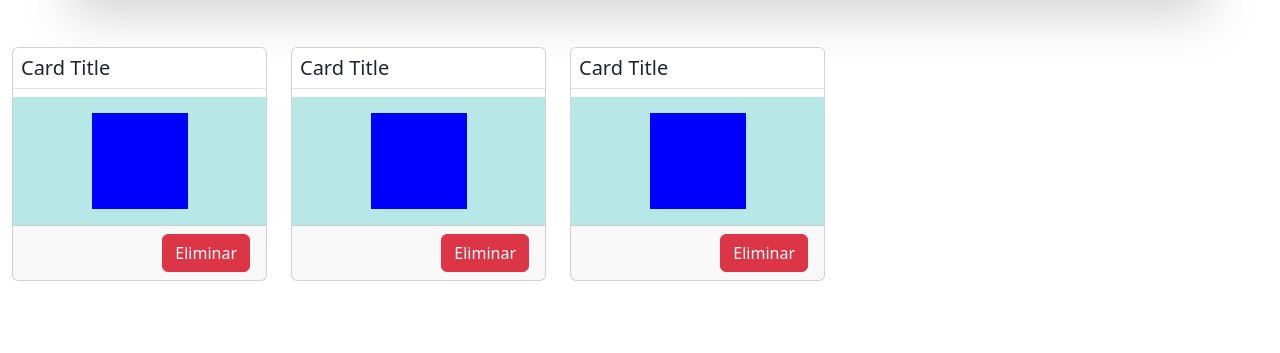
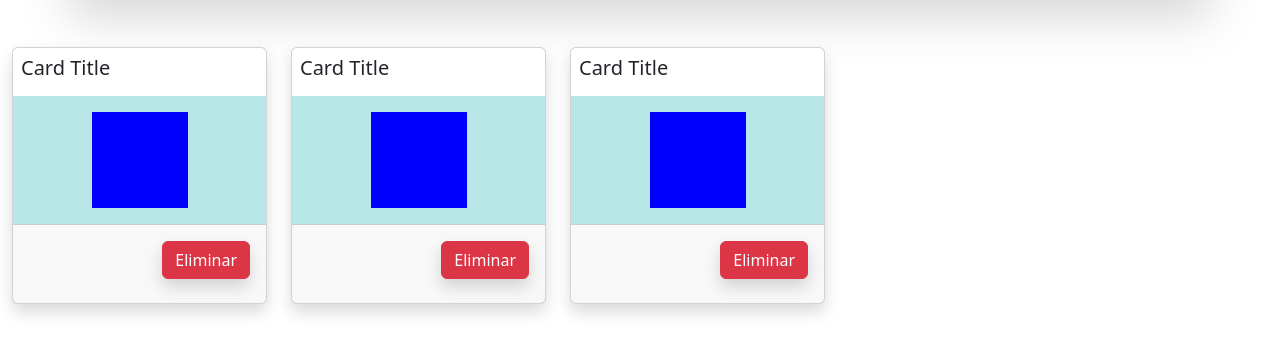
Before and after one commit to Matiassanchez18/AdministradordeColores-REACT-6, a React (Vite) app: page / in a window 1280 px wide. Shown: the part 409-762 px from the top of the page. Built offline with nearby package versions, Linux system fonts and the light colour scheme.

Commit message:
Se termino de modificar las cards

```diff
--- a/src/components/ListaColores.jsx
+++ b/src/components/ListaColores.jsx
@@ -7,8 +7,8 @@ const ListaColores = () => {
   return (
     <section className="row mt-5 d-flex container">
       <article className="col-md-3 col-lg-3 col-sm-3 mb-3">
-        <Card className="square-card">
-          <Card.Title className="border-bottom p-2">Card Title</Card.Title>
+        <Card className="square-card shadow">
+          <Card.Title className="p-2">Card Title</Card.Title>
           <Card.Body className="d-flex justify-content-center align-items-center Fondo">
             <div
               className="p-5 DivCard"
@@ -16,16 +16,14 @@ const ListaColores = () => {
             ></div>
           </Card.Body>
           <Card.Footer className="d-flex justify-content-end">
-            <Button variant="danger d-felx justify-content-end">
-              Eliminar
-            </Button>
+            <Button variant="danger mt-2 shadow mb-3  ">Eliminar</Button>
           </Card.Footer>
         </Card>
       </article>
 
       <article className="col-md-3 col-lg-3 col-sm-3 mb-3">
-        <Card className="square-card">
-          <Card.Title className="border-bottom p-2">Card Title</Card.Title>
+        <Card className="square-card shadow">
+          <Card.Title className=" p-2">Card Title</Card.Title>
           <Card.Body className="d-flex justify-content-center align-items-center Fondo">
             <div
               className="p-5 DivCard"
@@ -33,16 +31,14 @@ const ListaColores = () => {
             ></div>
           </Card.Body>
           <Card.Footer className="d-flex justify-content-end">
-            <Button variant="danger d-felx justify-content-end">
-              Eliminar
-            </Button>
+            <Button variant="danger mt-2 shadow mb-3  ">Eliminar</Button>
           </Card.Footer>
         </Card>
       </article>
 
       <article className="col-md-3 col-lg-3 col-sm-3 mb-3">
-        <Card className="square-card">
-          <Card.Title className="border-bottom p-2">Card Title</Card.Title>
+        <Card className="square-card shadow">
+          <Card.Title className=" p-2">Card Title</Card.Title>
           <Card.Body className="d-flex justify-content-center align-items-center Fondo">
             <div
               className="p-5 DivCard "
@@ -50,7 +46,7 @@ const ListaColores = () => {
             ></div>
           </Card.Body>
           <Card.Footer className="d-flex justify-content-end">
-            <Button variant="danger ">Eliminar</Button>
+            <Button variant="danger mt-2 shadow mb-3  ">Eliminar</Button>
           </Card.Footer>
         </Card>
       </article>
```
